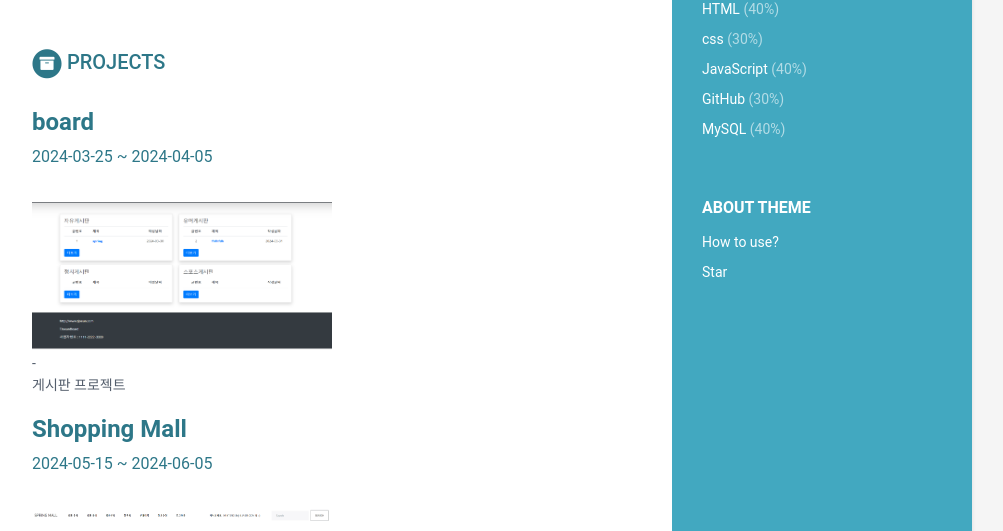
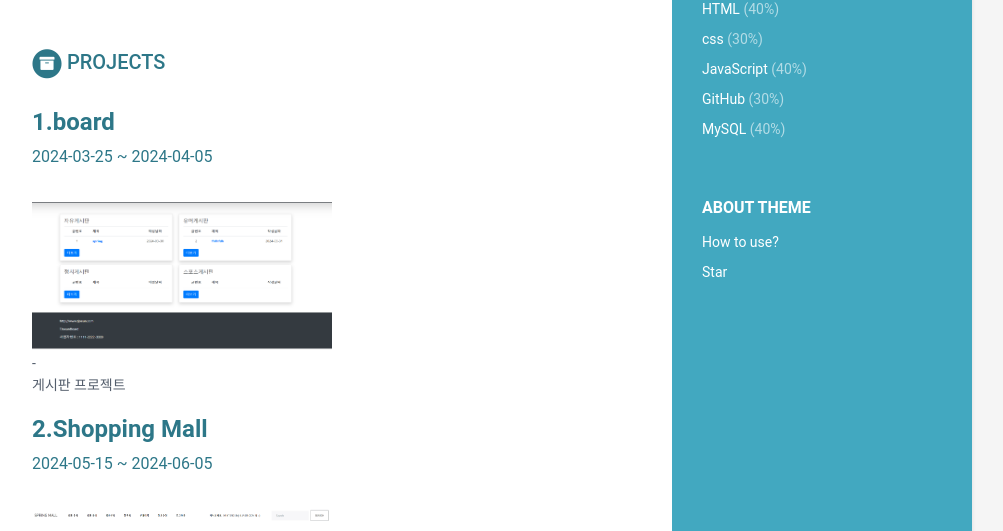
Before and after one commit to beom123456/beom123456.github.io, a Jekyll site: the page built from index.html, in a window 1280 px wide. Shown: the part 845-1376 px from the top of the page, without its empty margins (168-1171 px from the left). Built offline with Jekyll 4.4.1, drawn with Linux system fonts in a browser that asks for light colours.

Commit message:
Update data.yml

```diff
--- a/_data/data.yml
+++ b/_data/data.yml
@@ -103,7 +103,7 @@ projects:
 
 
     assignments:
-      - title: board
+      - title: 1.board
         period: "2024-03-25 ~ 2024-04-05"
         link: "https://github.com/beom123456/board.git"
         image_link: "assets/images/board.png"
@@ -111,7 +111,7 @@ projects:
           <p>게시판 프로젝트</p>
 
 
-      - title: Shopping Mall
+      - title: 2.Shopping Mall
         period: "2024-05-15 ~ 2024-06-05"
         link: "https://github.com/beom123456/shoppingMallPage.git"
         image_link: "assets/images/shop.png"
```
